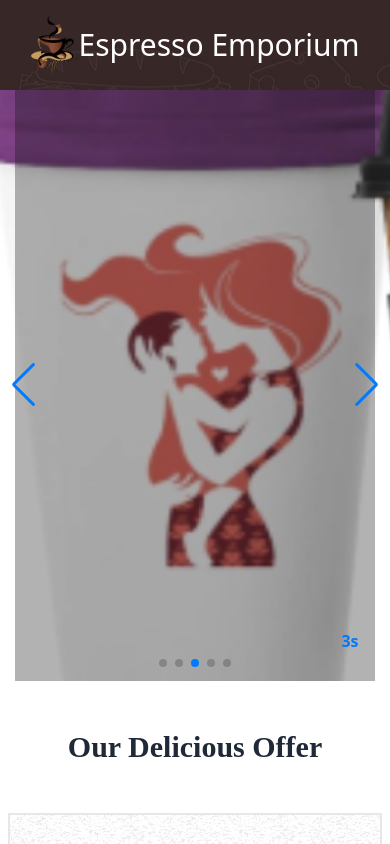
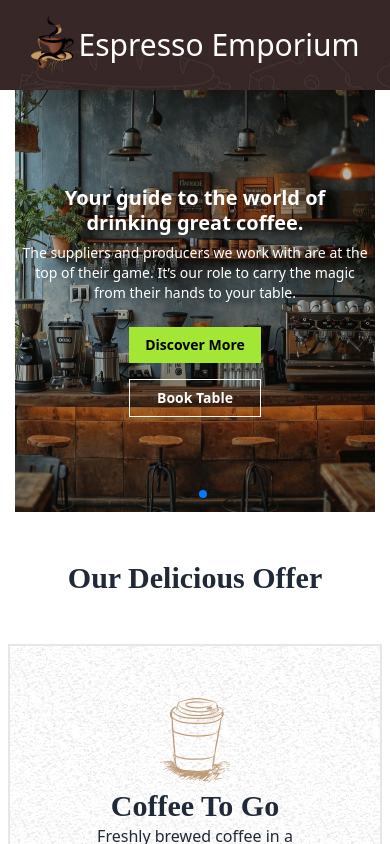
Before and after one commit to hosainahmeed/Caf-Canvas-client, a React (Vite) app: page / in a window 390 px wide. Shown: the top 844 px of the page. Built offline with nearby package versions, Linux system fonts and the light colour scheme; no server answers; a web font is replaced by a local one.

Commit message:
banner make responsive

```diff
--- a/src/Page/Home/HomeSection/banner/Banner.jsx
+++ b/src/Page/Home/HomeSection/banner/Banner.jsx
@@ -1,11 +1,7 @@
-import React, { useRef } from "react";
 import { Swiper, SwiperSlide } from "swiper/react";
 import { motion } from "framer-motion";
-import coffee from "../../../../assets/images/1.png";
-import coffee2 from "../../../../assets/images/2.png";
-import coffee3 from "../../../../assets/images/3.png";
-import coffee4 from "../../../../assets/images/4.png";
 import coffee8 from "../../../../assets/images/Banner/4.jpg";
+import coffee82 from "../../../../assets/images/Banner/3.jfif";
 import "swiper/css";
 import "swiper/css/pagination";
 import "swiper/css/navigation";
@@ -13,50 +9,77 @@ import "./BannerStyle.css";
 import { Autoplay, Pagination, Navigation } from "swiper/modules";
 
 export default function Banner() {
-  const progressCircle = useRef(null);
-  const progressContent = useRef(null);
-
-  const onAutoplayTimeLeft = (s, time, progress) => {
-    progressCircle.current.style.setProperty("--progress", 1 - progress);
-    progressContent.current.textContent = `${Math.ceil(time / 1000)}s`;
-  };
-
   return (
     <>
       <Swiper
-        spaceBetween={0}
+        spaceBetween={50}
         centeredSlides={true}
         autoplay={{
-          delay: 2500,
+          delay: 4500,
           disableOnInteraction: false,
         }}
         pagination={{
           clickable: true,
         }}
-        navigation={true}
+        navigation={{
+          enabled: false,
+        }}
         modules={[Autoplay, Pagination, Navigation]}
-        onAutoplayTimeLeft={onAutoplayTimeLeft}
         className="mySwiper"
       >
-        {[coffee8, coffee, coffee2, coffee3, coffee4].map((image, index) => (
+        {[coffee8, coffee82].map((image, index) => (
           <SwiperSlide key={index}>
-            <div className="relative w-full h-full">
+            <div className="relative w-full h-full overflow-hidden">
               <div className="absolute w-full h-full top-0 left-0 z-[999] pointer-events-none bg-[#11111152]"></div>
               <motion.img
                 src={image}
                 alt={`Slide ${index + 1}`}
                 className="w-full h-full object-cover"
-                animate={{ scale: [1, 1.5] }}
-                transition={{ duration: 10, ease: "easeInOut", repeat: Infinity, repeatType: "reverse" }}
+                initial={{ scale: 1 }}
+                animate={{ scale: 1.1 }}
+                transition={{
+                  duration: 15,
+                  ease: "easeInOut",
+                  repeat: Infinity,
+                  repeatType: "reverse",
+                }}
               />
             </div>
           </SwiperSlide>
         ))}
-        <div className="autoplay-progress" slot="container-end">
-          <svg viewBox="0 0 48 48" ref={progressCircle}>
-            <circle cx="24" cy="24" r="20"></circle>
-          </svg>
-          <span ref={progressContent}></span>
+        <div
+          className="textCon absolute z-[999] pointer-events-none
+          sm:top-20 md:top-32 lg:top-40 xl:top-44 text-center flex items-center
+           justify-center flex-col text-white font-black px-4 md:px-0
+            text-xl sm:text-4xl md:text-5xl lg:text-6xl gap-2 md:gap-6 xl:text-7xl leading-tight"
+        >
+          <motion.h1
+            initial={{ opacity: 0, scale: 0.8 }}
+            animate={{ opacity: 1, scale: 1 }}
+            transition={{ duration: 1, ease: "easeInOut" }}
+            whileHover={{ scale: 1.05 }}
+          >
+            Your guide to the world of drinking great coffee.
+          </motion.h1>
+          <motion.h1 className="text-sm font-normal md:text-2xl">
+            The suppliers and producers we work with are at the top of their
+            game. It’s our role to carry the magic from their hands to your
+            table.
+          </motion.h1>
+          <div className="flex flex-col sm:flex-row gap-4 mt-4">
+            <motion.button
+              whileHover={{ scale: 1.1 }}
+              className="bg-lime-400 pointer-events-auto text-black font-semibold py-2 px-4 hover:bg-lime-600 transition-all text-sm sm:text-base"
+            >
+              Discover More
+            </motion.button>
+            <motion.button
+              whileHover={{ scale: 1.1 }}
+              className="bg-transparent border pointer-events-auto border-white text-white font-semibold py-2 px-4 hover:bg-white hover:text-black transition-all text-sm sm:text-base"
+            >
+              Book Table
+            </motion.button>
+          </div>
         </div>
       </Swiper>
     </>
--- a/src/Page/Home/HomeSection/banner/BannerStyle.css
+++ b/src/Page/Home/HomeSection/banner/BannerStyle.css
@@ -11,17 +11,26 @@
   text-align: center;
   font-size: 18px;
   background: #fff;
-
-  /* Center slide text vertically */
+  height: 60vh;
   display: flex;
   justify-content: center;
   align-items: center;
+  position: relative;
+  width: 100%;
+}
+
+.textCon{
+  position: absolute;
+  width: 70%;
+  top: 50%;
+  left: 50%;
+  transform: translate(-50%,-50%);
 }
 
 .swiper-slide img {
   display: block;
   width: 100%;
-  height: 70vh;
+  height: 100%;
   object-fit: cover;
 }
 
@@ -54,3 +63,102 @@
   stroke-dasharray: 125.6;
   transform: rotate(-90deg);
 }
+
+
+.swiper-container {
+  width: 100%;
+  height: 450px;
+}
+
+.swiper-slide {
+  /* Center slide text vertically */
+  display: -webkit-box;
+  display: -ms-flexbox;
+  display: -webkit-flex;
+  display: flex;
+  -webkit-box-pack: center;
+  -ms-flex-pack: center;
+  -webkit-justify-content: center;
+  justify-content: center;
+  -webkit-box-align: center;
+  -ms-flex-align: center;
+  -webkit-align-items: center;
+  align-items: center;
+}
+
+.swiper-slide {
+  font-size: 18px;
+  -webkit-box-sizing: border-box;
+  box-sizing: border-box;
+}
+
+.swiper-banner-slide {
+  -webkit-background-size: cover;
+  background-size: cover;
+  background-position: center;
+}
+
+.swiper-slide .title {
+  font-family: 'Bellefair', serif;
+  font-size: 41px;
+  line-height: 40px;
+  font-weight: 300;
+}
+
+.swiper-slide .subtitle {
+  font-size: 21px;
+}
+
+.swiper-slide .text {
+  font-size: 21px;
+  letter-spacing: 1px;
+}
+
+.slide-info-container {
+  color: #000;
+}
+
+.swiper-block {
+  padding: 40px 0 40px;
+  background: #eee;
+  font-family: Helvetica Neue, Helvetica, Arial, sans-serif;
+  font-size: 14px;
+  color: #000;
+  margin: 0;
+  /*padding: 0;*/
+}
+
+.swiper-block .swiper-container {
+  width: 100%;
+  height: 300px;
+  margin: 20px auto;
+}
+
+.swiper-block .swiper-slide {
+  text-align: center;
+  font-size: 18px;
+  background: #fff;
+  /* Center slide text vertically */
+  display: -webkit-box;
+  display: -ms-flexbox;
+  display: -webkit-flex;
+  display: flex;
+  -webkit-box-pack: center;
+  -ms-flex-pack: center;
+  -webkit-justify-content: center;
+  justify-content: center;
+  -webkit-box-align: center;
+  -ms-flex-align: center;
+  -webkit-align-items: center;
+  align-items: center;
+}
+
+@media (max-width: 668px) {
+  .textCon {
+    width: 100%;
+    padding: 0px 20px;
+  }
+  .swiper-slide{
+    height: 50vh;
+  }
+}
```
